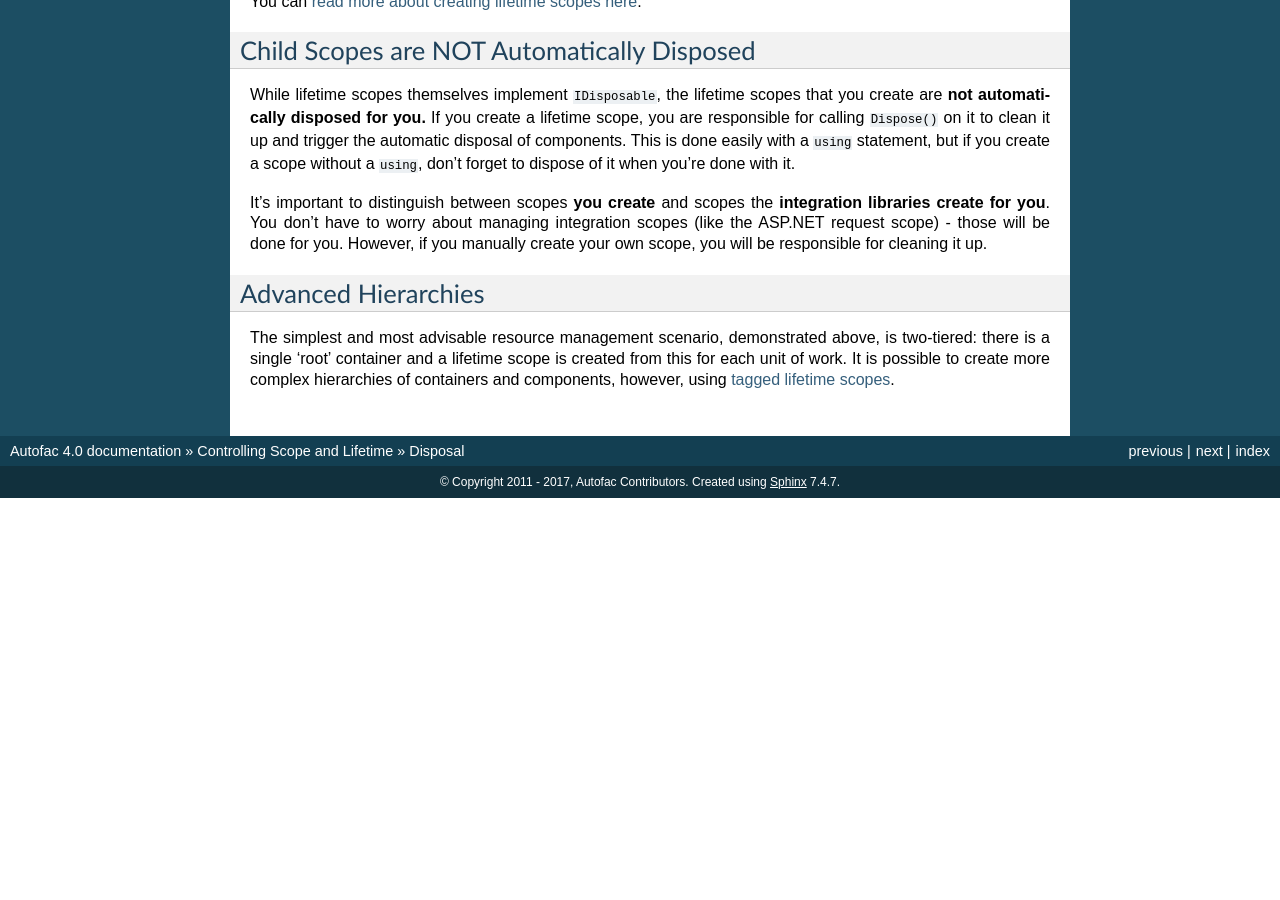
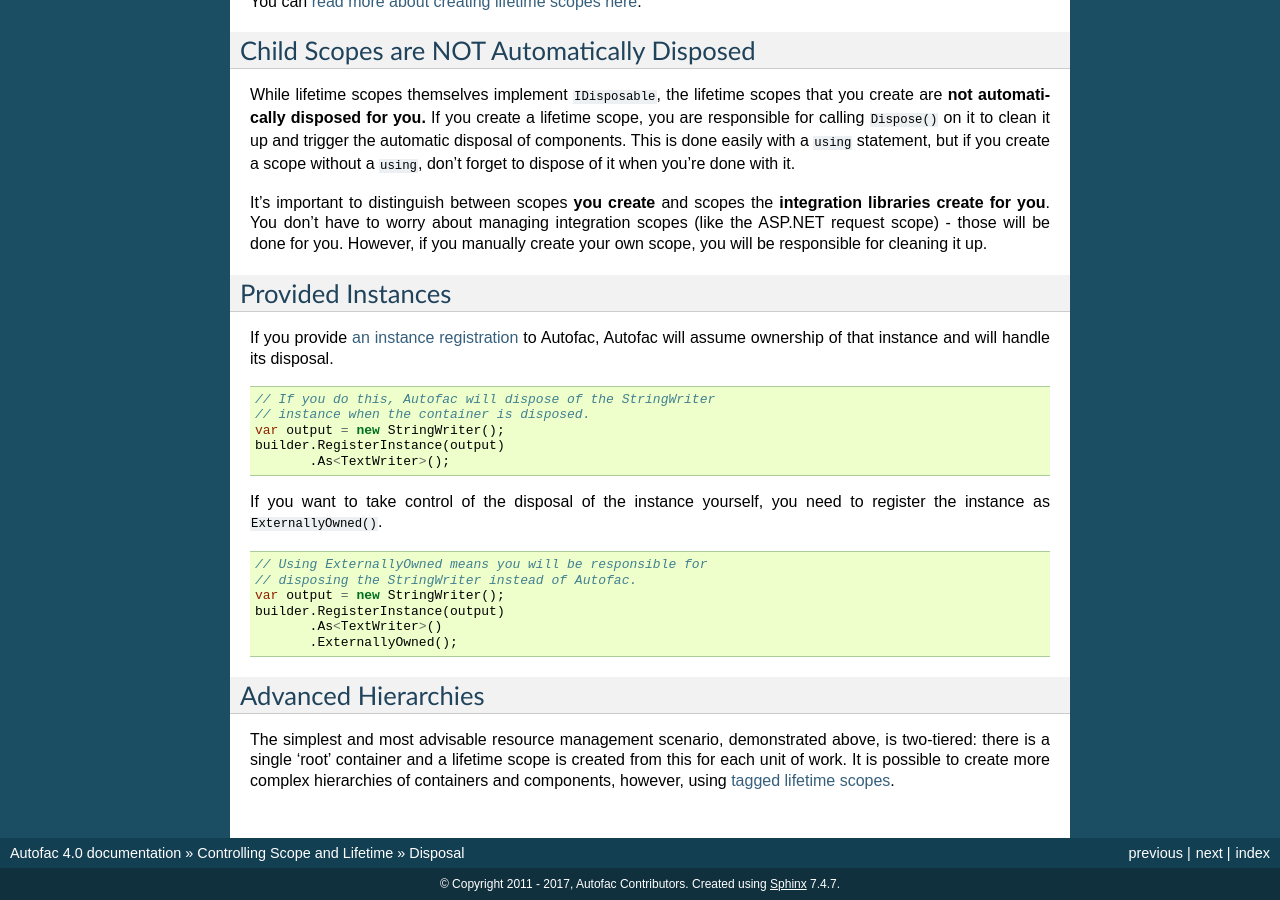
Before and after one commit to autofac/Documentation, a Sphinx documentation site: the page built from docs/lifetime/disposal.rst, in a window 1280 px wide and 900 px high, scrolled down 2512 px. Built offline with Sphinx 7.4.7, drawn with Linux system fonts in a browser that asks for light colours; before the commit the page ends 3010 px from its top, so only the background shows below that.

Commit message:
Added note about provided instances on Disposal page.

```diff
--- a/docs/lifetime/disposal.rst
+++ b/docs/lifetime/disposal.rst
@@ -126,6 +126,30 @@ While lifetime scopes themselves implement ``IDisposable``, the lifetime scopes
 
 It's important to distinguish between scopes **you create** and scopes the **integration libraries create for you**. You don't have to worry about managing integration scopes (like the ASP.NET request scope) - those will be done for you. However, if you manually create your own scope, you will be responsible for cleaning it up.
 
+Provided Instances
+==================
+
+If you provide :doc:`an instance registration <../register/registration>` to Autofac, Autofac will assume ownership of that instance and will handle its disposal.
+
+.. sourcecode:: csharp
+
+    // If you do this, Autofac will dispose of the StringWriter
+    // instance when the container is disposed.
+    var output = new StringWriter();
+    builder.RegisterInstance(output)
+           .As<TextWriter>();
+
+If you want to take control of the disposal of the instance yourself, you need to register the instance as ``ExternallyOwned()``.
+
+.. sourcecode:: csharp
+
+    // Using ExternallyOwned means you will be responsible for
+    // disposing the StringWriter instead of Autofac.
+    var output = new StringWriter();
+    builder.RegisterInstance(output)
+           .As<TextWriter>()
+           .ExternallyOwned();
+
 Advanced Hierarchies
 ====================
 
```
